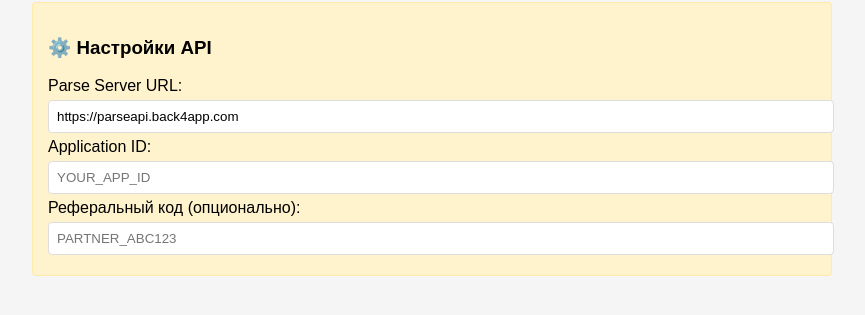
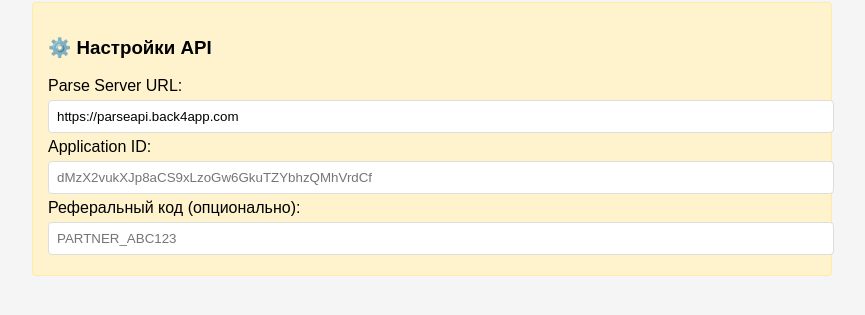
Before and after one commit to elomsyoutub-netizen/First1claude, a website: page example-frontend.html in a window 1280 px wide. Shown: the part 149-464 px from the top of the page, without its empty margins (208-1073 px from the left). Drawn offline with Linux system fonts and the light colour scheme.

Commit message:
example-frontend.html

```diff
--- a/example-frontend.html
+++ b/example-frontend.html
@@ -72,7 +72,7 @@
     <input type="text" id="parseServerUrl" value="https://parseapi.back4app.com" />
 
     <label>Application ID:</label>
-    <input type="text" id="appId" placeholder="YOUR_APP_ID" />
+    <input type="text" id="appId" placeholder="dMzX2vukXJp8aCS9xLzoGw6GkuTZYbhzQMhVrdCf" />
 
     <label>Реферальный код (опционально):</label>
     <input type="text" id="refCode" placeholder="PARTNER_ABC123" />
```
